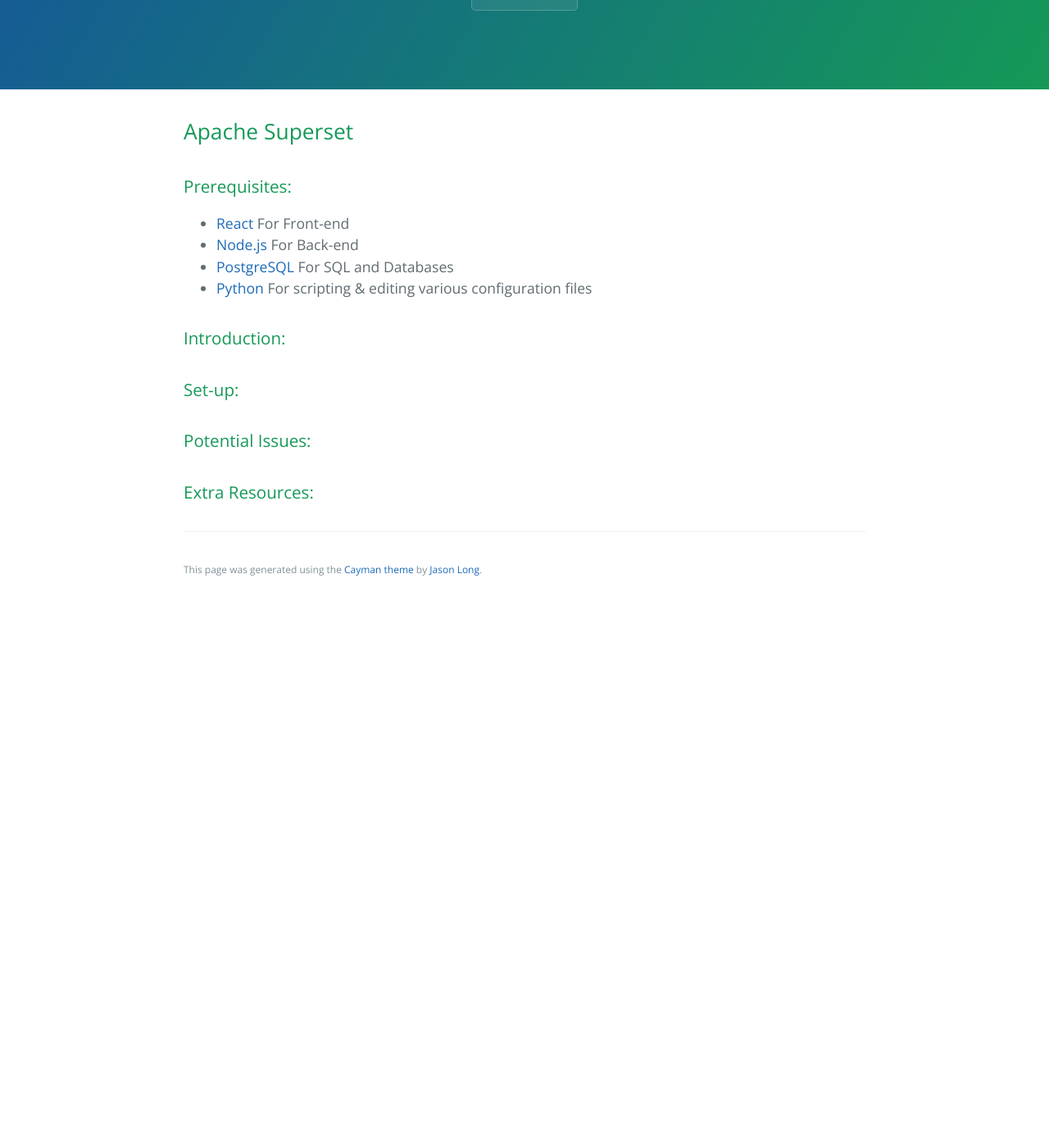
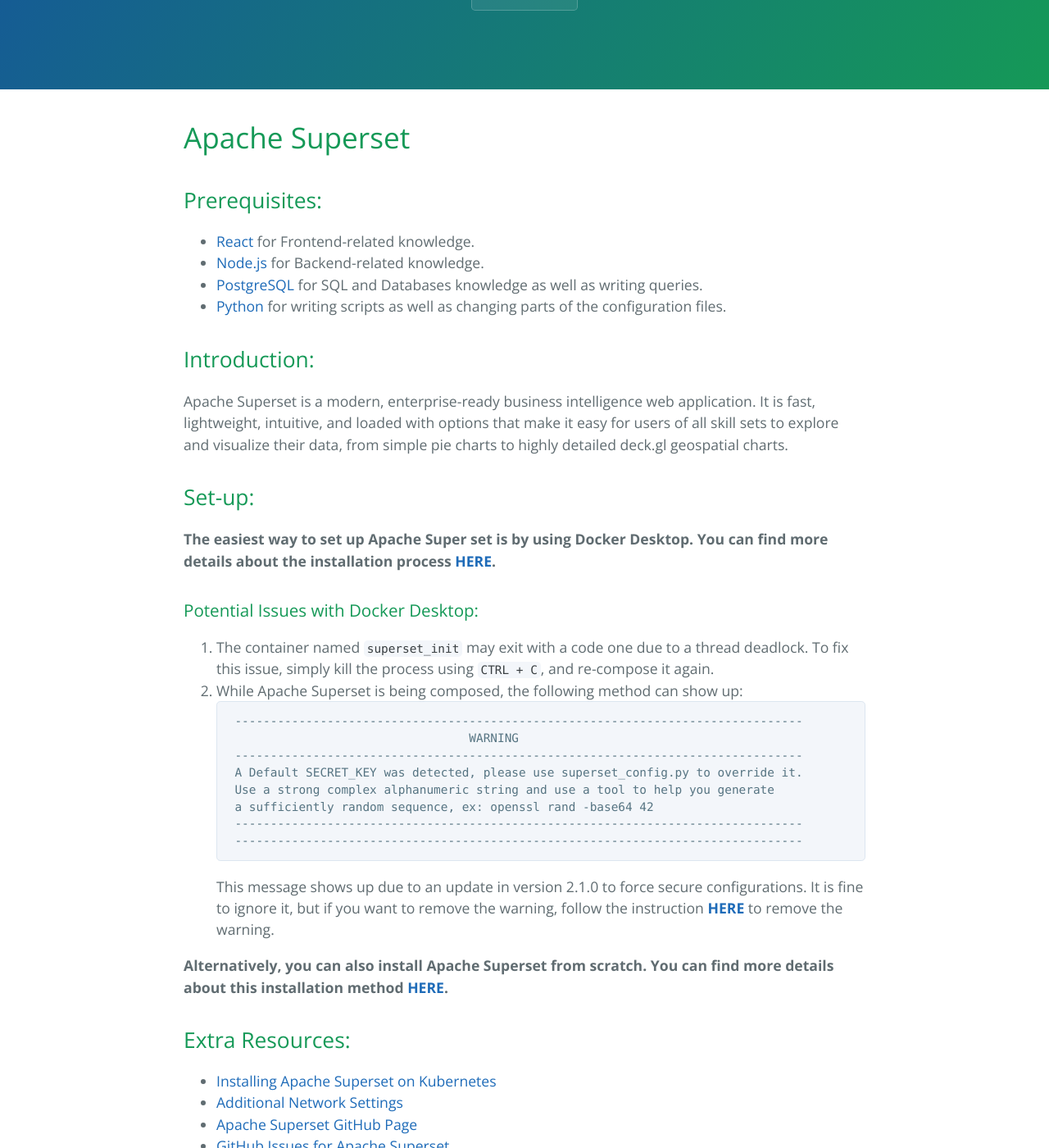
Before and after one commit to learning-software-engineering/learning-software-engineering.github.io, a Jekyll site: the page built from Topics/Tech_Stacks/Apache_Superset.md, in a window 1280 px wide and 1400 px high, scrolled down 197 px. Shown: the whole window at 82% size. Built offline with Jekyll 4.4.1, drawn with Linux system fonts in a browser that asks for light colours; our own code applies the rules of GitHub Pages for plain Markdown files; before the commit the page ends 934 px from its top, so only the background shows below that.

Commit message:
Update Apache_Superset.md
Added more details on Apache Superset. Most of the entries are about set-up/installing Apache Superset.

````diff
--- a/Topics/Tech_Stacks/Apache_Superset.md
+++ b/Topics/Tech_Stacks/Apache_Superset.md
@@ -1,15 +1,41 @@
-## Apache Superset
+# Apache Superset
 
-### Prerequisites:
-* [React](https://react.dev/) For Front-end
-* [Node.js](https://nodejs.org/en/about) For Back-end
-* [PostgreSQL](https://www.postgresql.org/) For SQL and Databases
-* [Python](https://www.python.org/) For scripting & editing various configuration files
+## Prerequisites:
+* [React](https://react.dev/) for Frontend-related knowledge.
+* [Node.js](https://nodejs.org/en/about) for Backend-related knowledge.
+* [PostgreSQL](https://www.postgresql.org/) for SQL and Databases knowledge as well as writing queries.
+* [Python](https://www.python.org/) for writing scripts as well as changing parts of the configuration files.
 
-### Introduction:
+## Introduction:
 
-### Set-up:
+Apache Superset is a modern, enterprise-ready business intelligence web application. It is fast, lightweight, intuitive, and loaded with options that make it easy for users of all skill sets to explore and visualize their data, from simple pie charts to highly detailed deck.gl geospatial charts.
 
-### Potential Issues:
+## Set-up:
 
-### Extra Resources:
+**The easiest way to set up Apache Super set is by using Docker Desktop. You can find more details about the installation process [HERE](https://superset.apache.org/docs/installation/installing-superset-using-docker-compose).**
+
+### Potential Issues with Docker Desktop:
+
+1. The container named `superset_init` may exit with a code one due to a thread deadlock. To fix this issue, simply kill the process using `CTRL + C`, and re-compose it again.
+2. While Apache Superset is being composed, the following method can show up:
+```
+ --------------------------------------------------------------------------------
+                                     WARNING
+ --------------------------------------------------------------------------------
+ A Default SECRET_KEY was detected, please use superset_config.py to override it.
+ Use a strong complex alphanumeric string and use a tool to help you generate
+ a sufficiently random sequence, ex: openssl rand -base64 42
+ --------------------------------------------------------------------------------
+ --------------------------------------------------------------------------------
+```
+This message shows up due to an update in version 2.1.0 to force secure configurations. It is fine to ignore it, but if you want to remove the warning, follow the instruction **[HERE](https://superset.apache.org/docs/installation/configuring-superset/)** to remove the warning.
+
+
+**Alternatively, you can also install Apache Superset from scratch. You can find more details about this installation method [HERE](https://superset.apache.org/docs/installation/installing-superset-from-scratch).**
+
+## Extra Resources:
+
+* [Installing Apache Superset on Kubernetes](https://superset.apache.org/docs/installation/running-on-kubernetes)
+* [Additional Network Settings](https://superset.apache.org/docs/installation/networking-settings)
+* [Apache Superset GitHub Page](https://github.com/apache/superset/)
+* [GitHub Issues for Apache Superset](https://github.com/apache/superset/issues)
````
